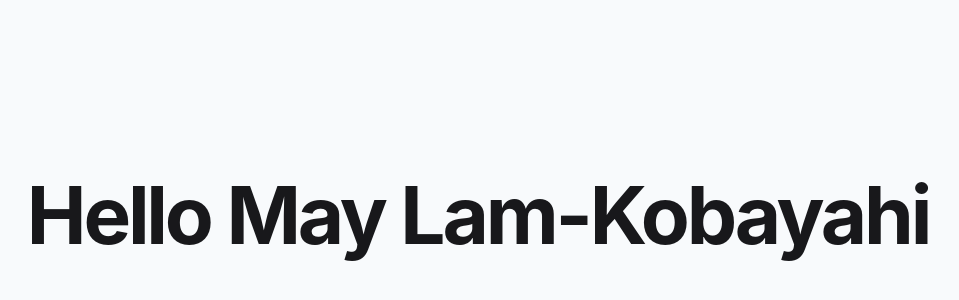
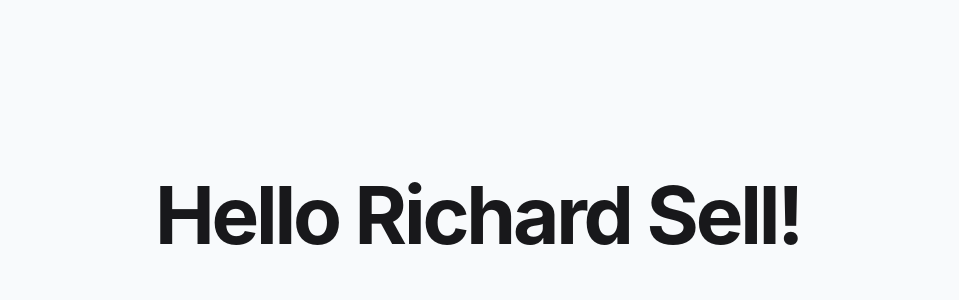
Before and after one commit to jonesdavidj/ai-coding-demo, a website: page index.html in a window 1280 px wide. Shown: the part 186-486 px from the top of the page, without its empty margins (162-1121 px from the left). Drawn offline with Linux system fonts and the light colour scheme.

Commit message:
Update page greeting to Hello Richard Sell!

```diff
--- a/index.html
+++ b/index.html
@@ -3,8 +3,8 @@
   <head>
     <meta charset="UTF-8" />
     <meta name="viewport" content="width=device-width, initial-scale=1.0" />
-    <meta name="description" content="A simple Hello World app." />
-    <title>Hello World</title>
+    <meta name="description" content="A simple greeting: Hello Richard Sell!" />
+    <title>Hello Richard Sell!</title>
     <link rel="stylesheet" href="./src/styles.css" />
   </head>
   <body>
--- a/src/main.ts
+++ b/src/main.ts
@@ -6,6 +6,6 @@ if (!root) {
 
 root.innerHTML = `
   <main class="app-shell">
-    <h1>Hello May Lam-Kobayahi</h1>
+    <h1>Hello Richard Sell!</h1>
   </main>
 `;
```
Also changed, not shown: dist/index.html, dist/main.js.
